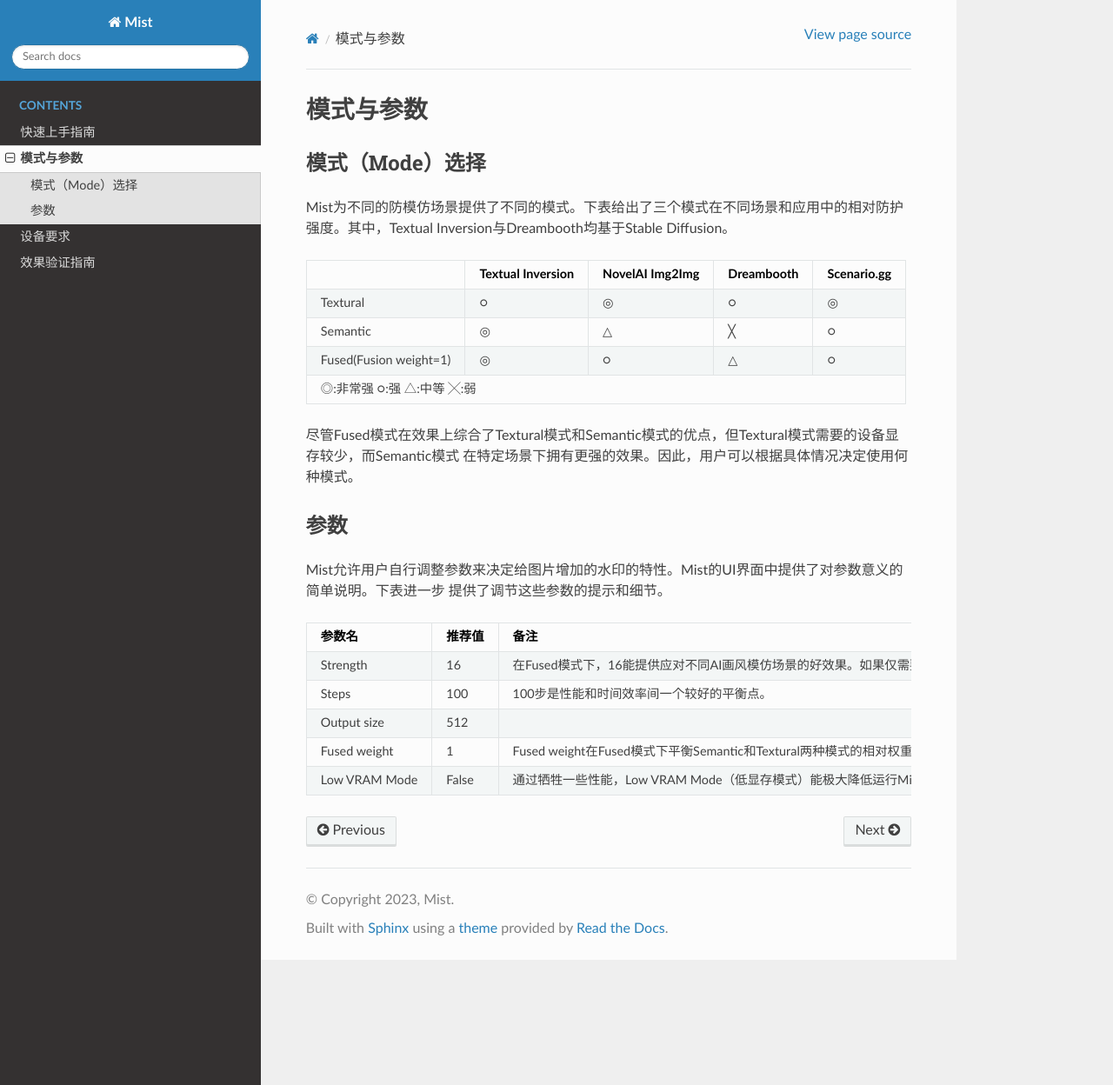
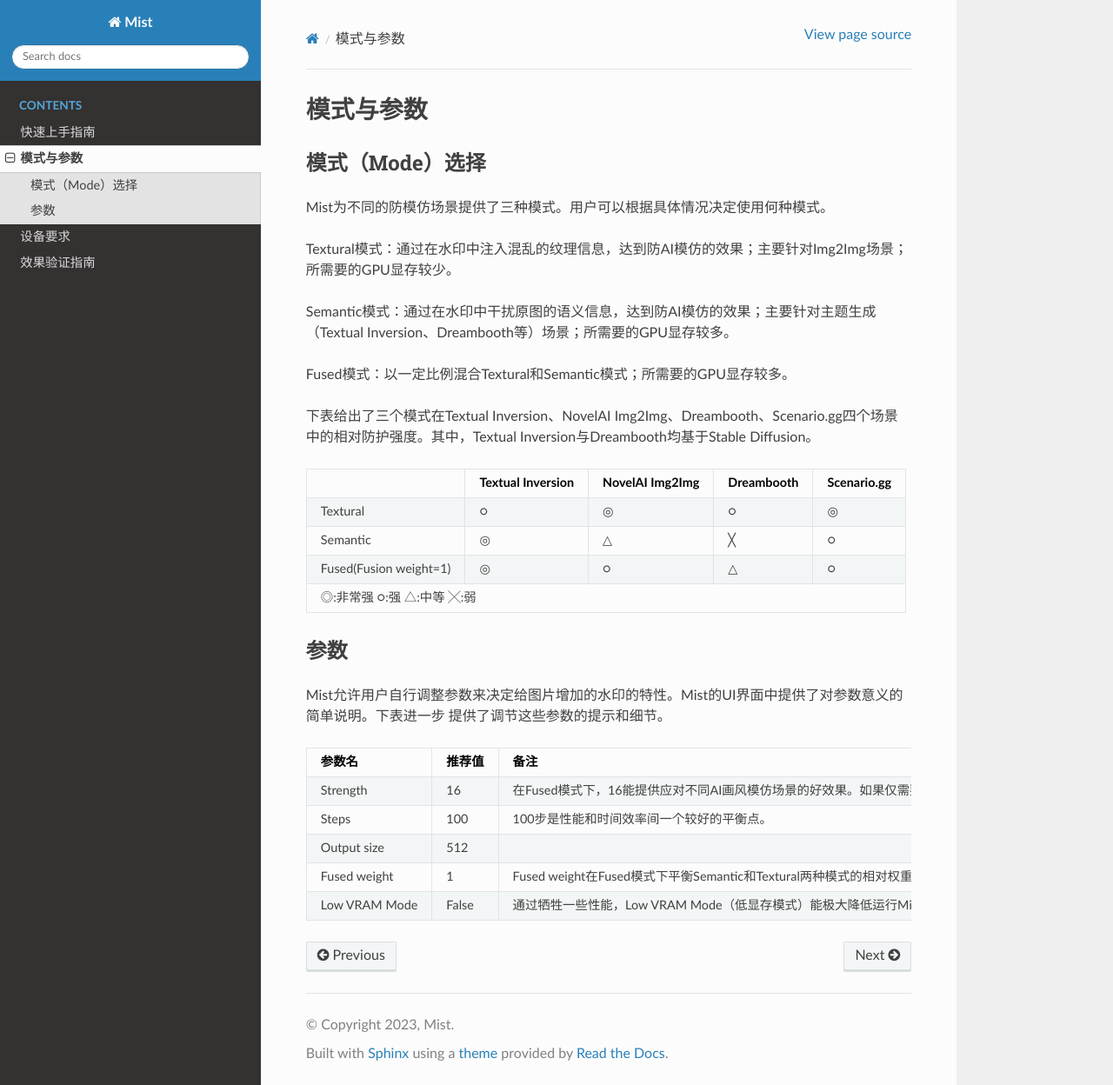
Before and after one commit to CaradryanLiang/mist-documentation-cn, a Sphinx documentation site: the page built from source/content/mode.rst, in a window 1280 px wide and 1248 px high. Shown: the whole window at 87% size. Built offline with Sphinx 7.4.7 and the Read the Docs theme 2.0.0, drawn with Linux system fonts in a browser that asks for light colours.

Commit message:
modify mode.rst

```diff
--- a/source/content/mode.rst
+++ b/source/content/mode.rst
@@ -6,7 +6,16 @@
 
 
 
-Mist为不同的防模仿场景提供了不同的模式。下表给出了三个模式在不同场景和应用中的相对防护强度。其中，Textual Inversion与Dreambooth均基于Stable Diffusion。
+Mist为不同的防模仿场景提供了三种模式。用户可以根据具体情况决定使用何种模式。
+
+Textural模式：通过在水印中注入混乱的纹理信息，达到防AI模仿的效果；主要针对Img2Img场景；所需要的GPU显存较少。
+
+Semantic模式：通过在水印中干扰原图的语义信息，达到防AI模仿的效果；主要针对主题生成（Textual Inversion、Dreambooth等）场景；所需要的GPU显存较多。
+
+Fused模式：以一定比例混合Textural和Semantic模式；所需要的GPU显存较多。
+
+
+下表给出了三个模式在Textual Inversion、NovelAI Img2Img、Dreambooth、Scenario.gg四个场景中的相对防护强度。其中，Textual Inversion与Dreambooth均基于Stable Diffusion。
 
 +-------------------------------------------------------+-------------------+-----------------+------------+-------------+
 |                                                       | Textual Inversion | NovelAI Img2Img | Dreambooth | Scenario.gg |
@@ -20,8 +29,7 @@
 | ◎:非常强      ○:强      △:中等      ╳:弱                                                                               |
 +-------------------------------------------------------+-------------------+-----------------+------------+-------------+
 
-尽管Fused模式在效果上综合了Textural模式和Semantic模式的优点，但Textural模式需要的设备显存较少，而Semantic模式
-在特定场景下拥有更强的效果。因此，用户可以根据具体情况决定使用何种模式。
+
 
 
 
```
